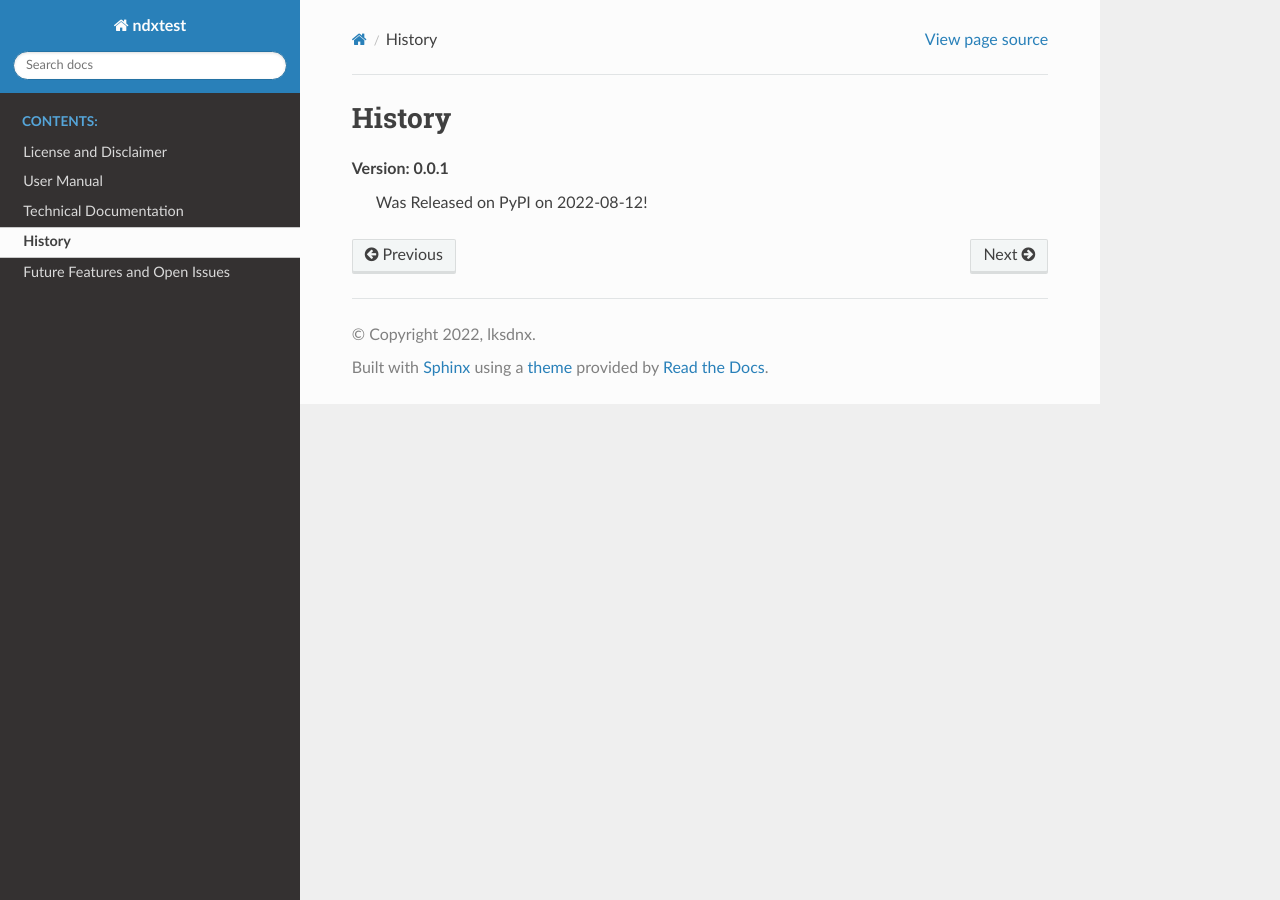
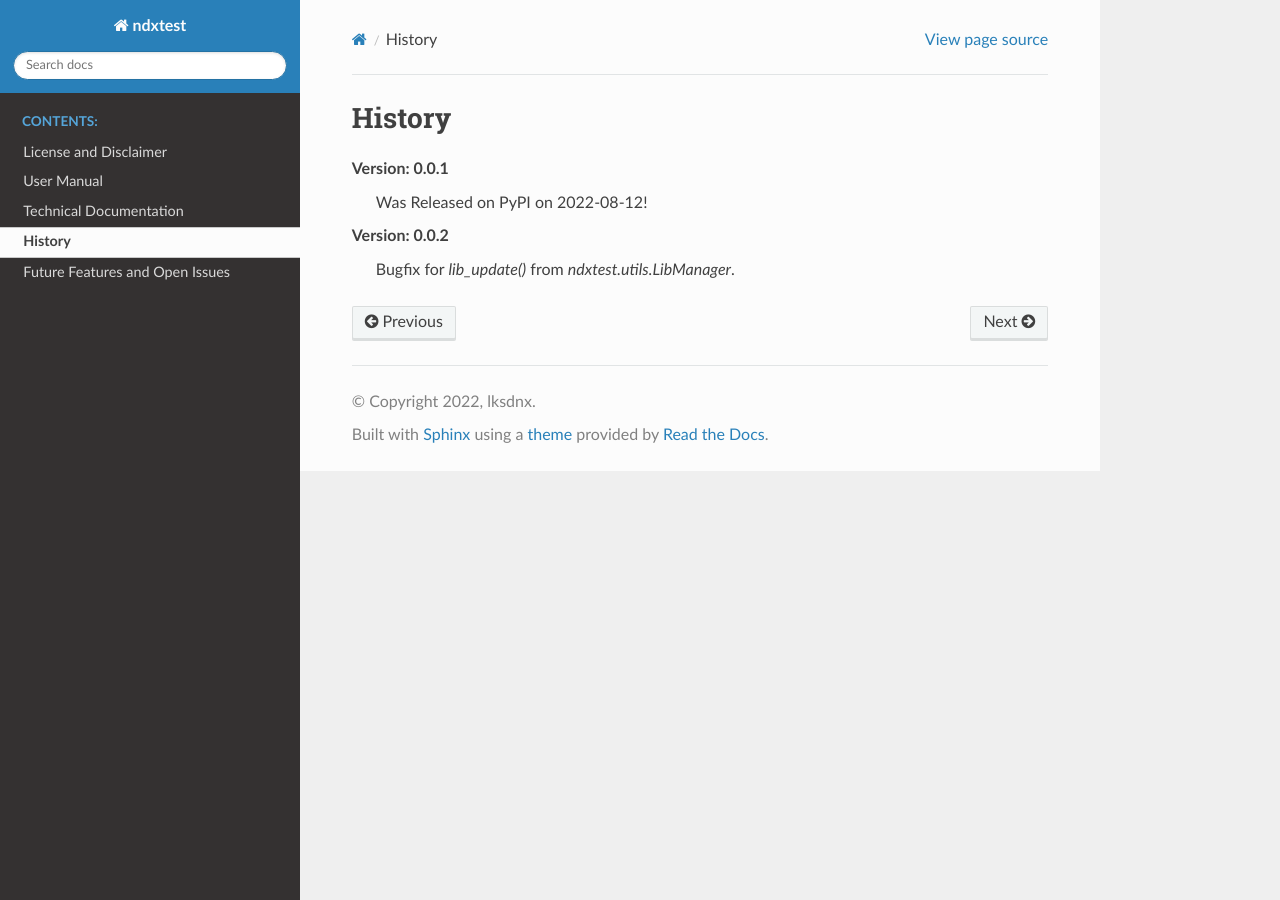
Before and after one commit to lksdnx/ndxtest, a Sphinx documentation site: the page built from docs/HISTORY.rst, in a window 1280 px wide. Built offline with Sphinx 7.4.7 and the Read the Docs theme 2.0.0, drawn with Linux system fonts in a browser that asks for light colours.

Commit message:
v0.0.2 release

```diff
--- a/docs/HISTORY.rst
+++ b/docs/HISTORY.rst
@@ -6,3 +6,6 @@ History
 
 Version: 0.0.1
     Was Released on PyPI on 2022-08-12!
+
+Version: 0.0.2
+    Bugfix for `lib_update()` from `ndxtest.utils.LibManager`.
--- a/setup.py
+++ b/setup.py
@@ -25,7 +25,7 @@ requirements = ["numpy>=1.21.0",
 
 # deleted sphinx from here
 
-setup(name="ndxtest", version="0.0.1",
+setup(name="ndxtest", version="0.0.2",
       author="lksdnx",
       author_email="lukas.dnx@gmail.com",
       description="ndxtest lets you test trading strategies on the S&P 500.",
```
